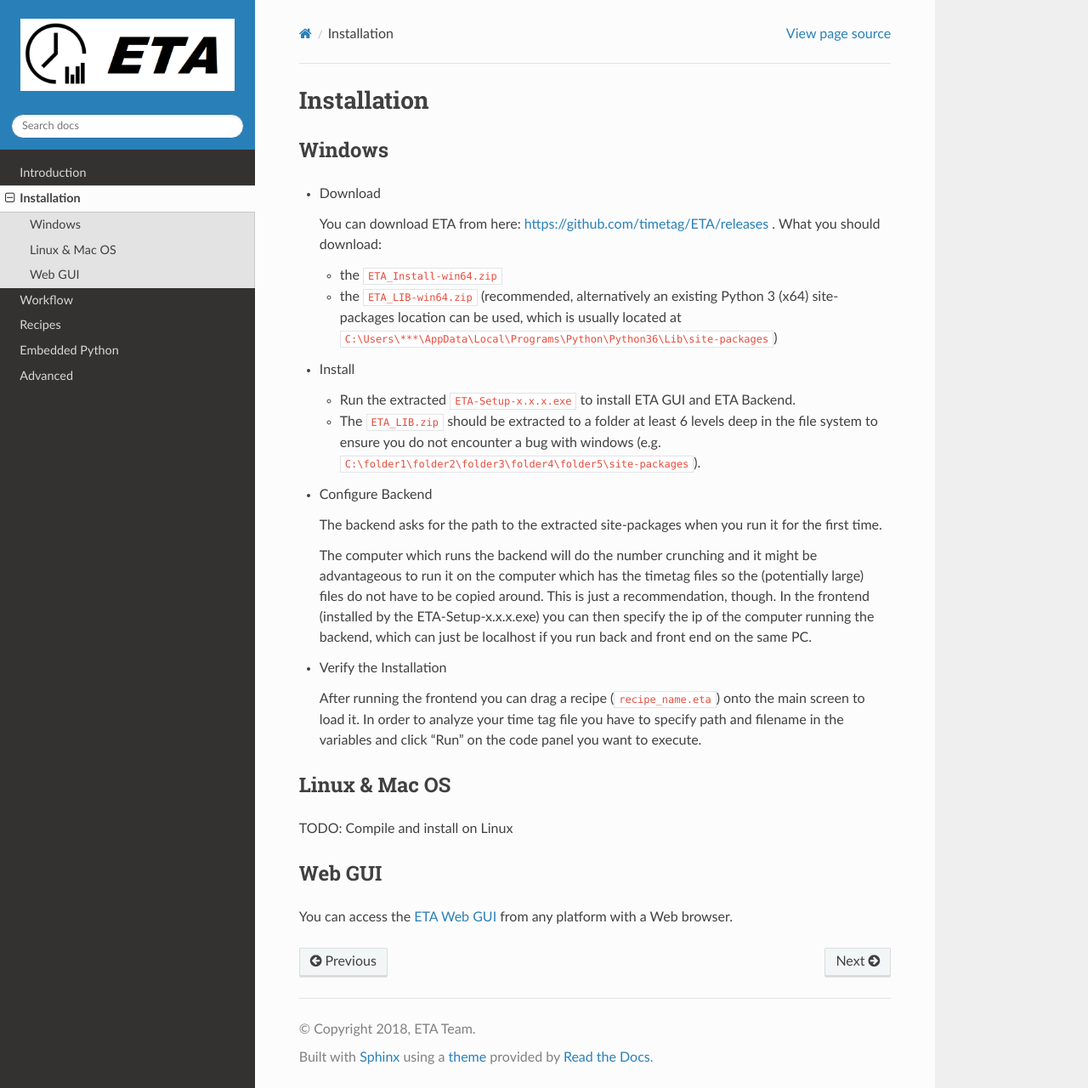
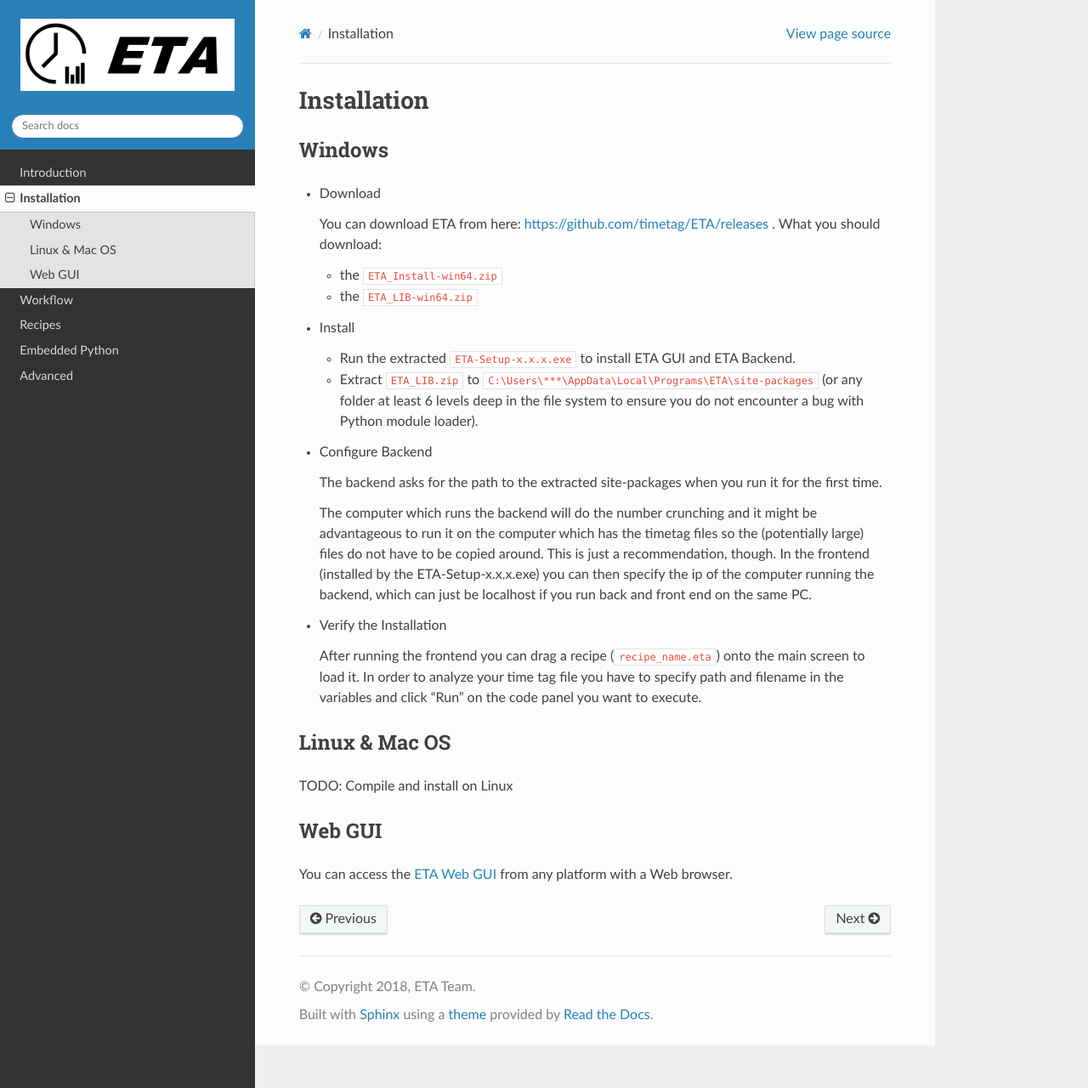
Before and after one commit to timetag/timetag.github.io, a Sphinx documentation site: the page built from docs/installation.rst, in a window 1280 px wide and 1280 px high. Shown: the whole window at 85% size. Built offline with Sphinx 7.4.7 and the Read the Docs theme 2.0.0, drawn with Linux system fonts in a browser that asks for light colours.

Commit message:
Update installation.rst

```diff
--- a/docs/installation.rst
+++ b/docs/installation.rst
@@ -10,16 +10,15 @@
   You can download ETA from here: https://github.com/timetag/ETA/releases . What you should download:
 
   *       the ``ETA_Install-win64.zip``
-  *       the ``ETA_LIB-win64.zip`` (recommended, alternatively an existing Python 3 (x64) site-packages location can be used,
-          which is usually located at ``C:\Users\***\AppData\Local\Programs\Python\Python36\Lib\site-packages``)
+  *       the ``ETA_LIB-win64.zip``
 
 * Install
 
   *       Run the extracted ``ETA-Setup-x.x.x.exe`` to install ETA GUI and ETA Backend.
 
-  *       The ``ETA_LIB.zip`` should be extracted to a folder at least 6 levels deep in the file system to
-          ensure you do not encounter a bug with windows
-          (e.g. ``C:\folder1\folder2\folder3\folder4\folder5\site-packages``).
+  *       Extract ``ETA_LIB.zip`` to ``C:\Users\***\AppData\Local\Programs\ETA\site-packages``
+          (or any folder at least 6 levels deep in the file system to
+          ensure you do not encounter a bug with Python module loader).
 
 * Configure Backend
 
```
